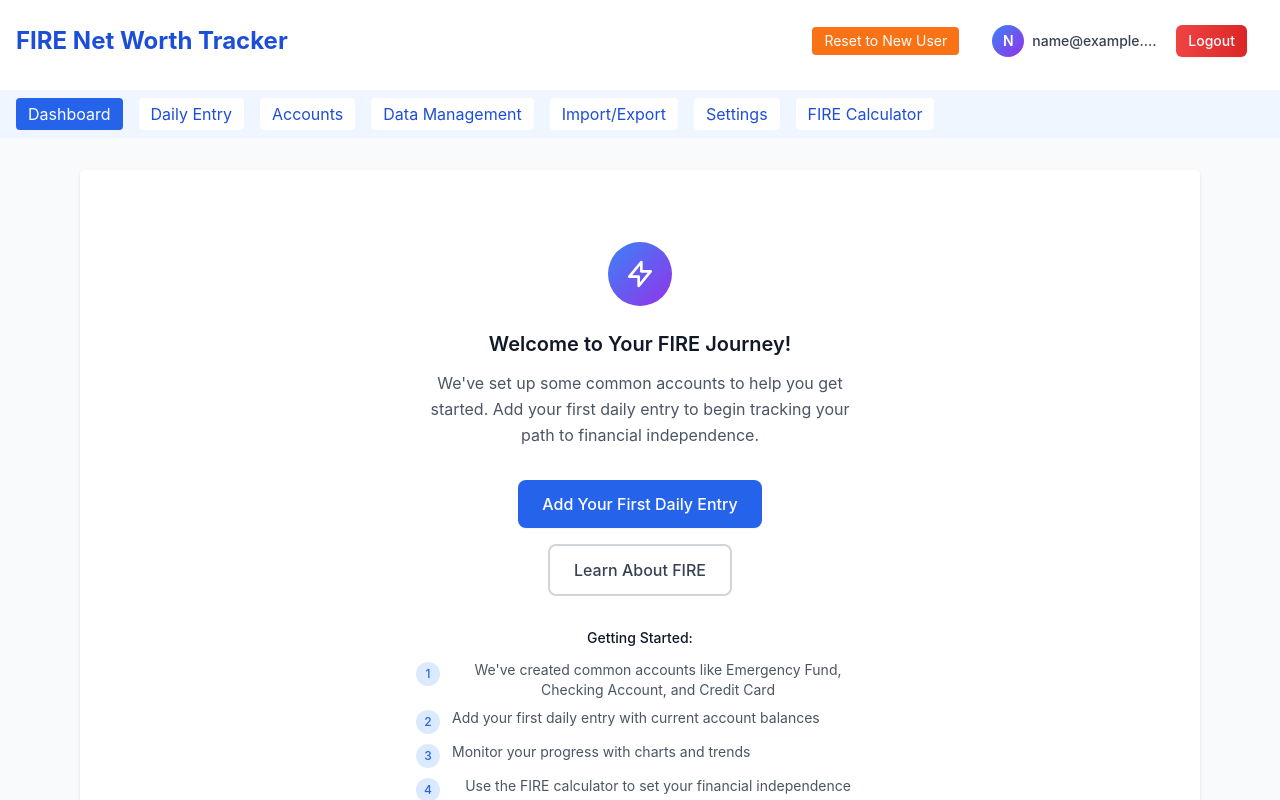
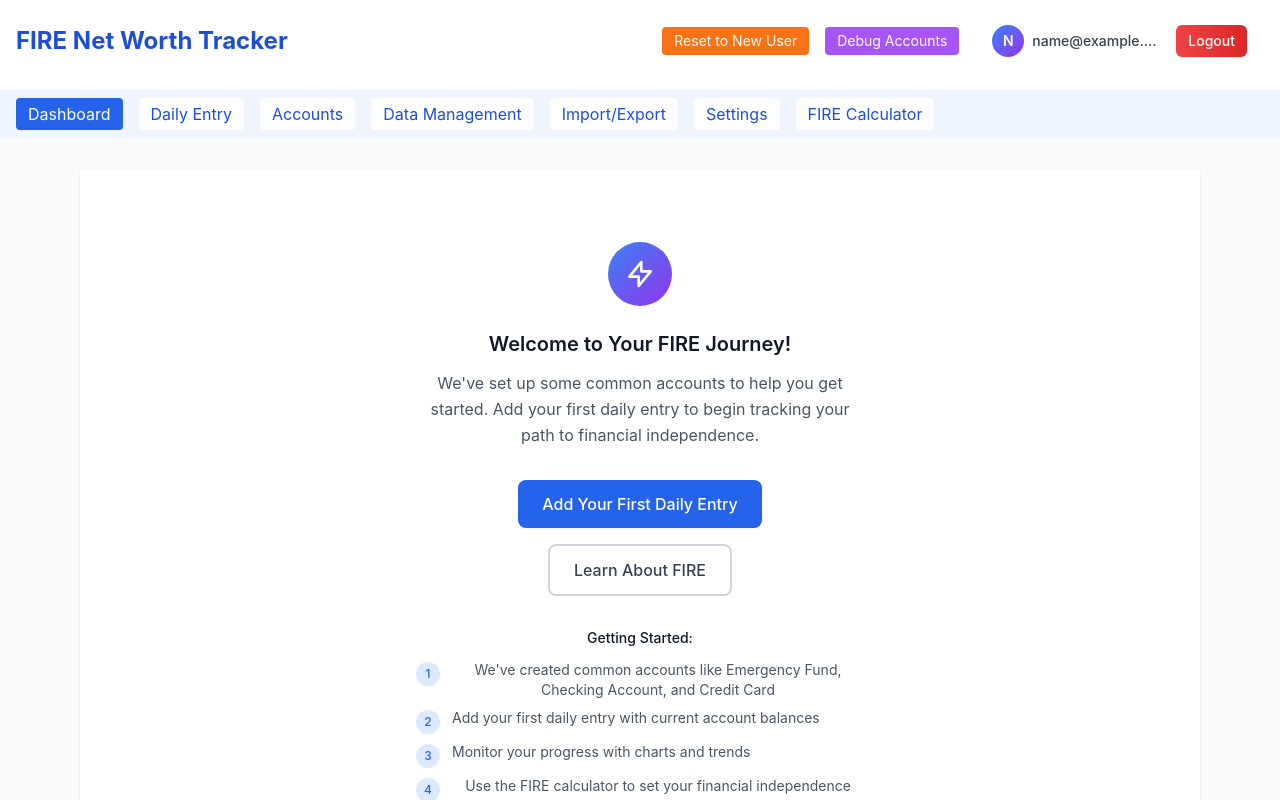
Before and after one commit to kooicia/onwardfi, a React (Create React App) app: page / in a window 1280 px wide. Both pictures are taken after typing "name@example.com", "Sample123" into the empty fields and a click on the button "Sign In". Shown: the top 800 px of the page. Built offline with nearby package versions, Linux system fonts and the light colour scheme.

Commit message:
Add debug button to troubleshoot predefined accounts

```diff
--- a/src/App.tsx
+++ b/src/App.tsx
@@ -423,6 +423,23 @@ function App() {
             >
               Reset to New User
             </button>
+            <button
+              onClick={() => {
+                const debugInfo = {
+                  currentUserId,
+                  accountsCount: accounts.length,
+                  accounts: accounts.map(acc => ({ id: acc.id, name: acc.name, isPredefined: acc.id.startsWith('predef-') })),
+                  hasPredefined: accounts.some(acc => acc.id.startsWith('predef-')),
+                  localStorageKeys: Object.keys(localStorage).filter(key => key.startsWith('fire'))
+                };
+                console.log('Debug Info:', debugInfo);
+                alert(`Debug Info:\n- User ID: ${currentUserId}\n- Accounts: ${accounts.length}\n- Has Predefined: ${debugInfo.hasPredefined}\n- Predefined Accounts: ${accounts.filter(acc => acc.id.startsWith('predef-')).map(acc => acc.name).join(', ')}\n\nCheck console for full details.`);
+              }}
+              className="px-3 py-1 text-sm bg-purple-500 text-white rounded hover:bg-purple-600"
+              title="Debug account information"
+            >
+              Debug Accounts
+            </button>
             <Auth
               onLogin={handleLogin}
               onLogout={handleLogout}
```
